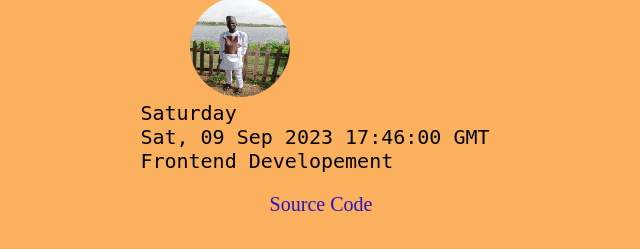
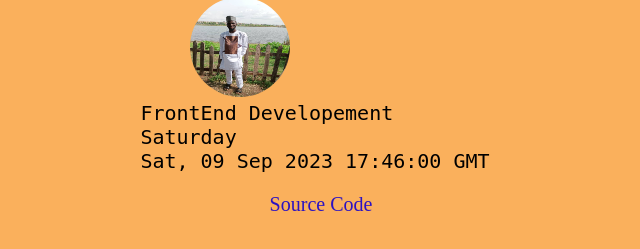
Before and after one commit to owocoded/personal-detail, a plain HTML site: page Task 1/index.html in a window 1280 px wide. Shown: the part 197-446 px from the top of the page, without its empty margins (319-959 px from the left). Drawn offline with Linux system fonts and the light colour scheme.

Commit message:
Update index.html

```diff
--- a/Task 1/index.html
+++ b/Task 1/index.html
@@ -12,10 +12,10 @@
   <main>
     <h1 data-testid="slackUserName">Yusuf Babatunde</h1>
     <img src="./slack image.jpg" alt="Yusuf Babatunde" data-testid="slackDisplayImage">
+    <p data-testid="myTrack">FrontEnd Developement</p>
     <div data-testid="currentDayOfTheWeek" id="day"></div>
     <div data-testid="currentUTCTime" id="time"></div>
-    <p data-testid="myTrack">Frontend Developement</p>
-    <a href="https://github.com/owocoded" data-testid="githubURl">Source Code</a>
+    <a href="https://github.com/owocoded/personal-detail.git" data-testid="githubURl">Source Code</a>
   </main>
   <script src="script.js"></script>
 </body>
```
